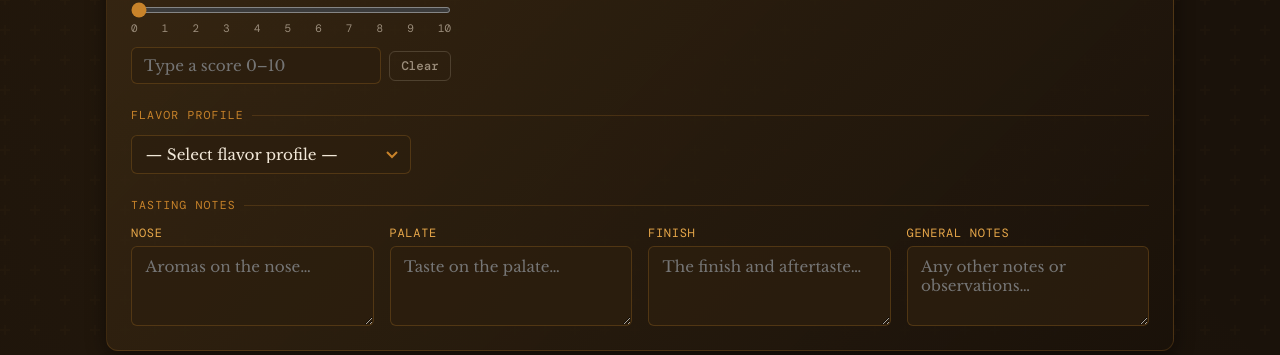
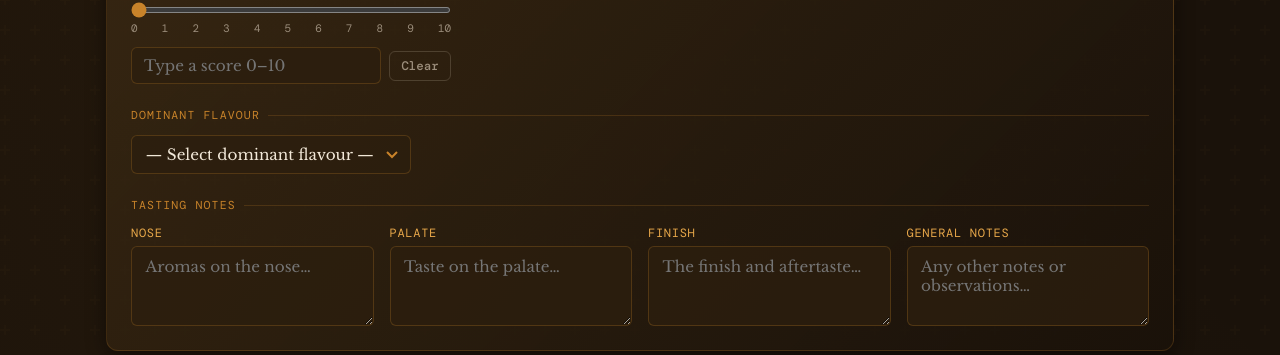
Before and after one commit to prolife86/WhiskyWise, a Flask app: page /whisky/new in a window 1280 px wide. Shown: the part 875-1230 px from the top of the page. Run offline with Flask 3, Linux system fonts and the light colour scheme; a user stored in the database is signed in; some libraries are stand-ins or nearby versions; some web fonts are replaced.

Commit message:
Update whisky_form.html

```diff
--- a/templates/whisky_form.html
+++ b/templates/whisky_form.html
@@ -109,12 +109,12 @@
     </div>
   </div>
 
-  <!-- Flavor Profile -->
-  <div class="section-title">Flavor Profile</div>
+  <!-- Dominant Flavour -->
+  <div class="section-title">Dominant Flavour</div>
   <div class="form-group" style="max-width:280px;margin-bottom:1.5rem;">
     <select name="flavor_profile">
-      <option value="">— Select flavor profile —</option>
-      {% for f in flavor_profiles %}
+      <option value="">— Select dominant flavour —</option>
+      {% for f in dominant_flavours %}
       <option value="{{ f }}" {% if whisky and whisky.flavor_profile == f %}selected{% endif %}>{{ f|capitalize }}</option>
       {% endfor %}
     </select>
```
